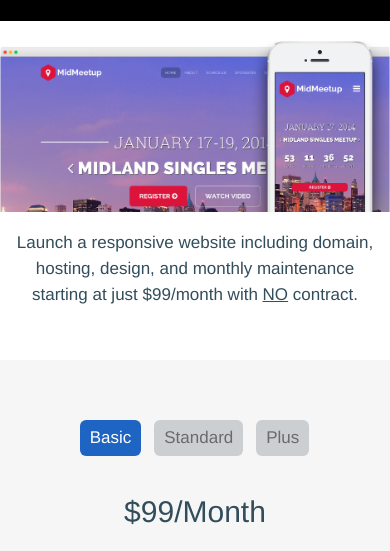
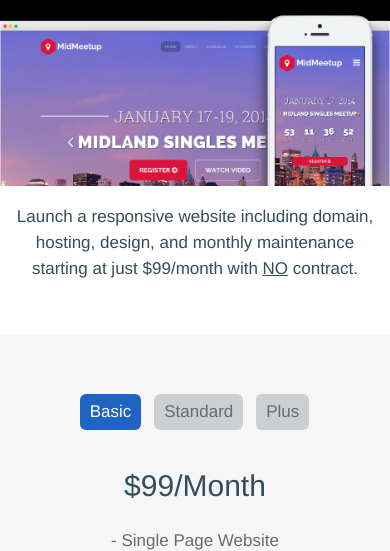
Before and after one commit to assdozer/assdozer.github.io, a plain HTML site: page index.html in a window 390 px wide. Shown: the part 270-821 px from the top of the page. Drawn offline with Linux system fonts and the light colour scheme.

Commit message:
Move banner image to very top and then some

```diff
--- a/style.css
+++ b/style.css
@@ -663,7 +663,8 @@ footer .logo img {
 /* Responsive -------------------------- */
 @media (max-width: 959px){
     .banner {
-        padding: 20px 0 30px;
+        padding: 0px 0 30px;
+        margin-top: -6px;
     }
     .banner .wrap {
         padding: 0;
```
